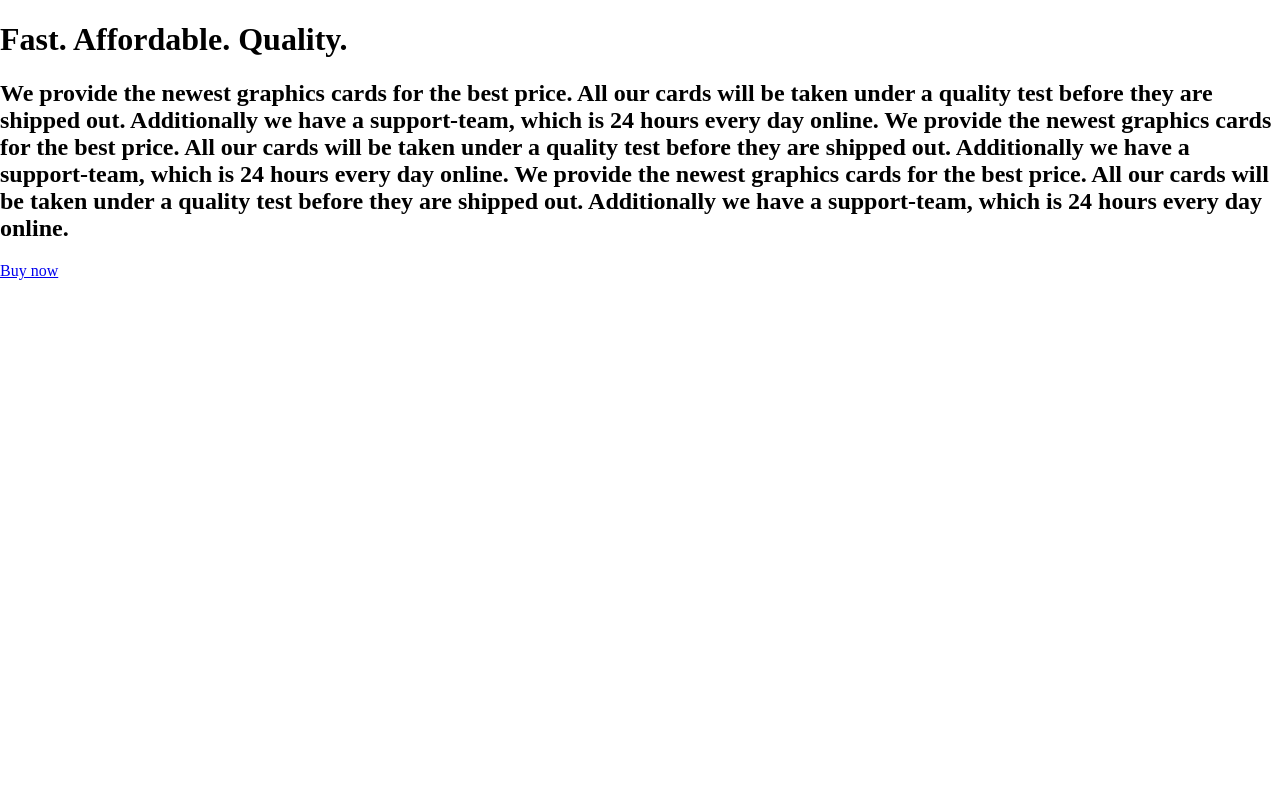
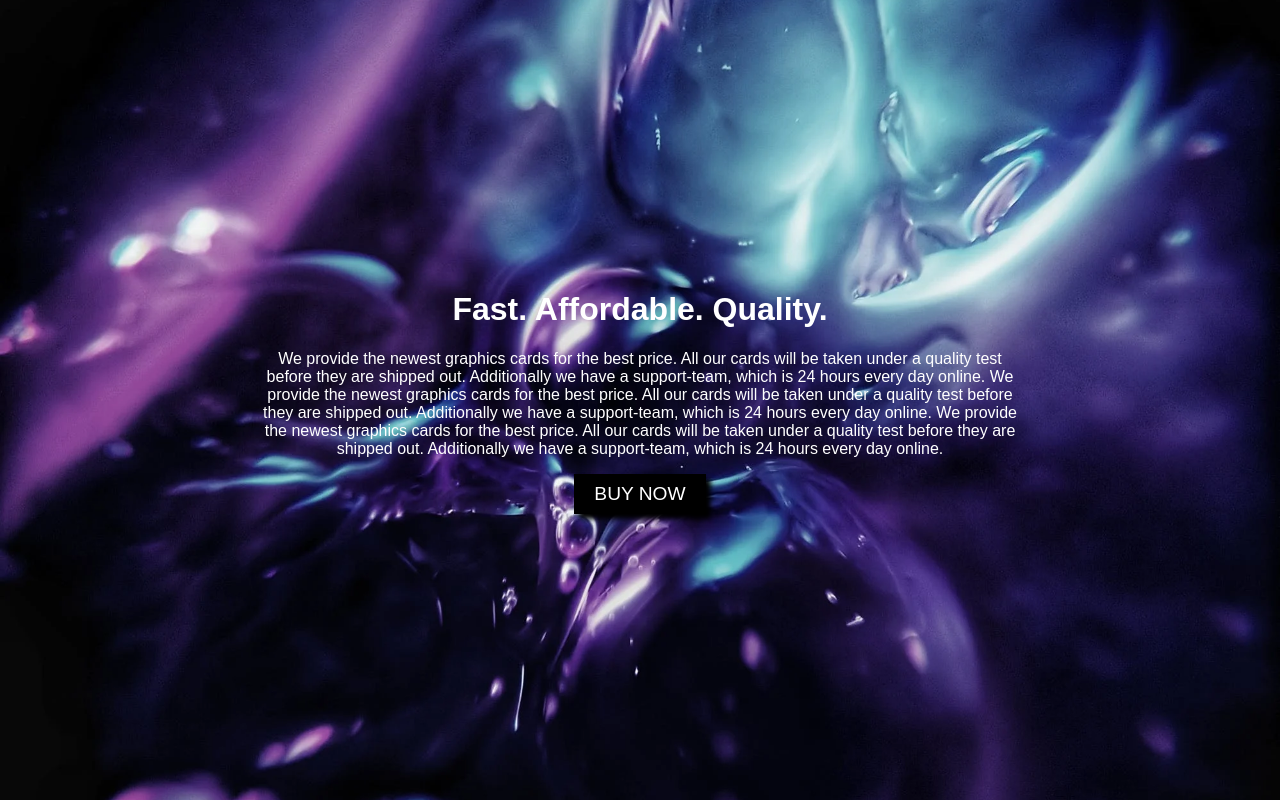
Before and after one commit to martenmatrix/odin-shopping-cart, a React (Create React App) app: page / in a window 1280 px wide. Built offline with nearby package versions, Linux system fonts and the light colour scheme.

Commit message:
Finish homepage css

```diff
--- a/src/components/App.js
+++ b/src/components/App.js
@@ -3,16 +3,21 @@ import './styles/App.css';
 import Homepage from './Homepage';
 
 function StickyHeader() {
-
+  return (
+    <></>
+  )
 }
 
 function App() {
   return (
-    <BrowserRouter>
-      <Routes>
-        <Route path="/" element={<Homepage shopPath='lol'/>} />
-      </Routes>
-    </BrowserRouter>
+    <div className="main">
+      <StickyHeader/>
+      <BrowserRouter>
+        <Routes>
+          <Route index element={<Homepage shopPath='lol'/>} />
+        </Routes>
+      </BrowserRouter>
+    </div>
   );
 }
 
--- a/src/components/Homepage.js
+++ b/src/components/Homepage.js
@@ -17,10 +17,10 @@ function MiddleCenter(props) {
 
     return (
         <div className="middle-center">
-            <h1>Fast. Affordable. Quality.</h1>
-            <h2>We provide the newest graphics cards for the best price. All our cards will be taken under a quality test before they are shipped out. Additionally we have a support-team, which is 24 hours every day online. We provide the newest graphics cards for the best price. All our cards will be taken under a quality test before they are shipped out. Additionally we have a support-team, which is 24 hours every day online. We provide the newest graphics cards for the best price. All our cards will be taken under a quality test before they are shipped out. Additionally we have a support-team, which is 24 hours every day online.</h2>
+            <h1 className="title">Fast. Affordable. Quality.</h1>
+            <h4 className="description">We provide the newest graphics cards for the best price. All our cards will be taken under a quality test before they are shipped out. Additionally we have a support-team, which is 24 hours every day online. We provide the newest graphics cards for the best price. All our cards will be taken under a quality test before they are shipped out. Additionally we have a support-team, which is 24 hours every day online. We provide the newest graphics cards for the best price. All our cards will be taken under a quality test before they are shipped out. Additionally we have a support-team, which is 24 hours every day online.</h4>
             <Link className="button black buy" to={shopPath}>
-                Buy now
+                BUY NOW
             </Link>
         </div>
     )
--- a/src/components/styles/App.css
+++ b/src/components/styles/App.css
@@ -1,9 +1,4 @@
 #root, html, body {
     margin: 0;
     padding: 0;
-    position: relative;
 }
-
-* {
-    box-sizing: border-box;
-}
--- a/src/components/styles/Homepage.css
+++ b/src/components/styles/Homepage.css
@@ -1,16 +1,49 @@
 .background {
+    z-index: -1;
+    line-height: 0;
     position: absolute;
-    width: 100%;
-    height: 100%;
+    top: 0;
+    left: 0;
+    right: 0;
+    bottom: 0;
 }
 
 .background img {
     object-fit: cover;
-    width: 100%;
-    height: 100%;
+    width: 100vw;
+    height: 100vh;
 }
 
 .middle-center {
-    position: absolute;
+    text-align: center;
+    color: white;
+    font-family: 'Montserrat', sans-serif;
+
+    display: flex;
+    flex-direction: column;
+    align-items: center;
+    justify-content: center;
+
+
+    width: 100vw;
+    height: 100vh;
     z-index: 1;
 }
+
+.middle-center .description {
+    margin: 0 20vw;
+    font-family:  sans-serif;
+    font-weight: normal;
+}
+
+.middle-center .button {
+    line-height: 0;
+    margin: 1rem;
+    padding: 1.2rem;
+    border: solid 1px black;
+    background: black;
+    box-shadow: 5px 5px 5px black;
+    color: white;
+    text-decoration: none;
+    font-size: 1.2rem;
+}
```
